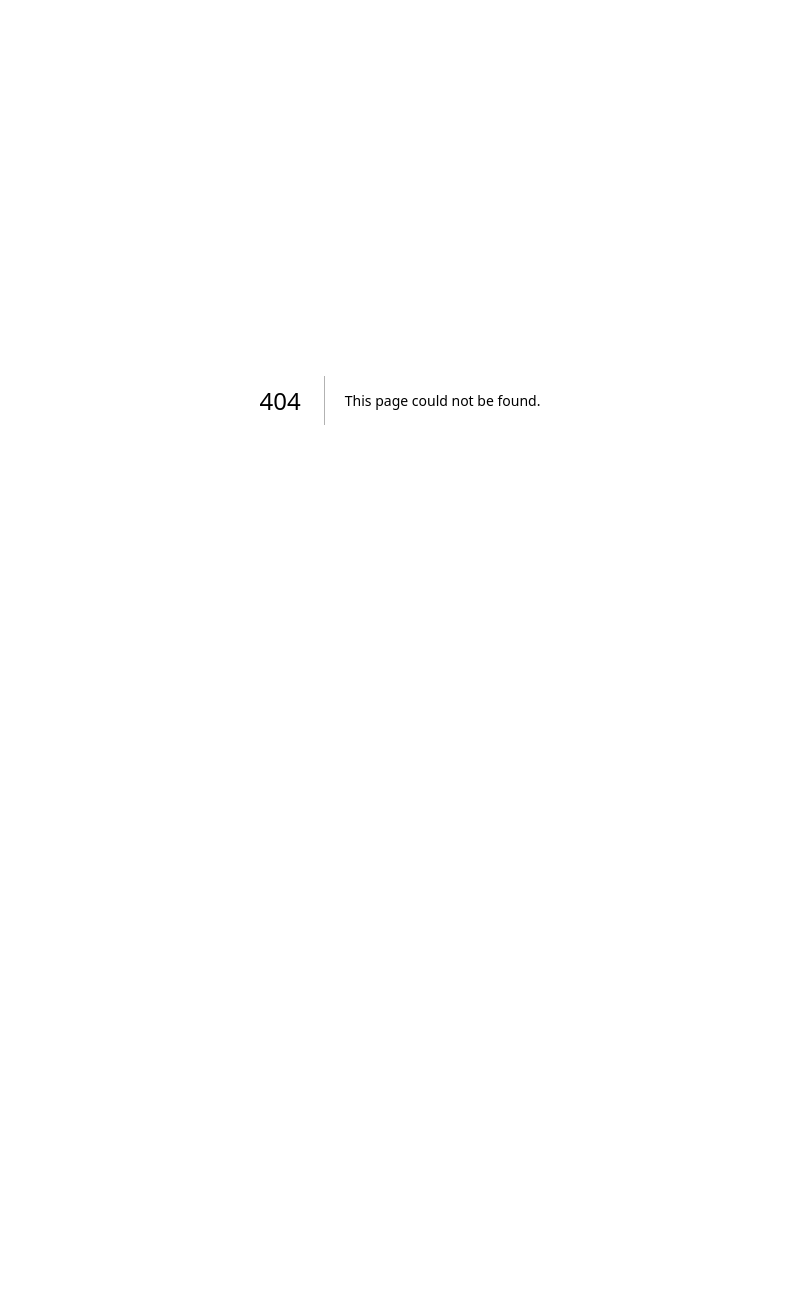
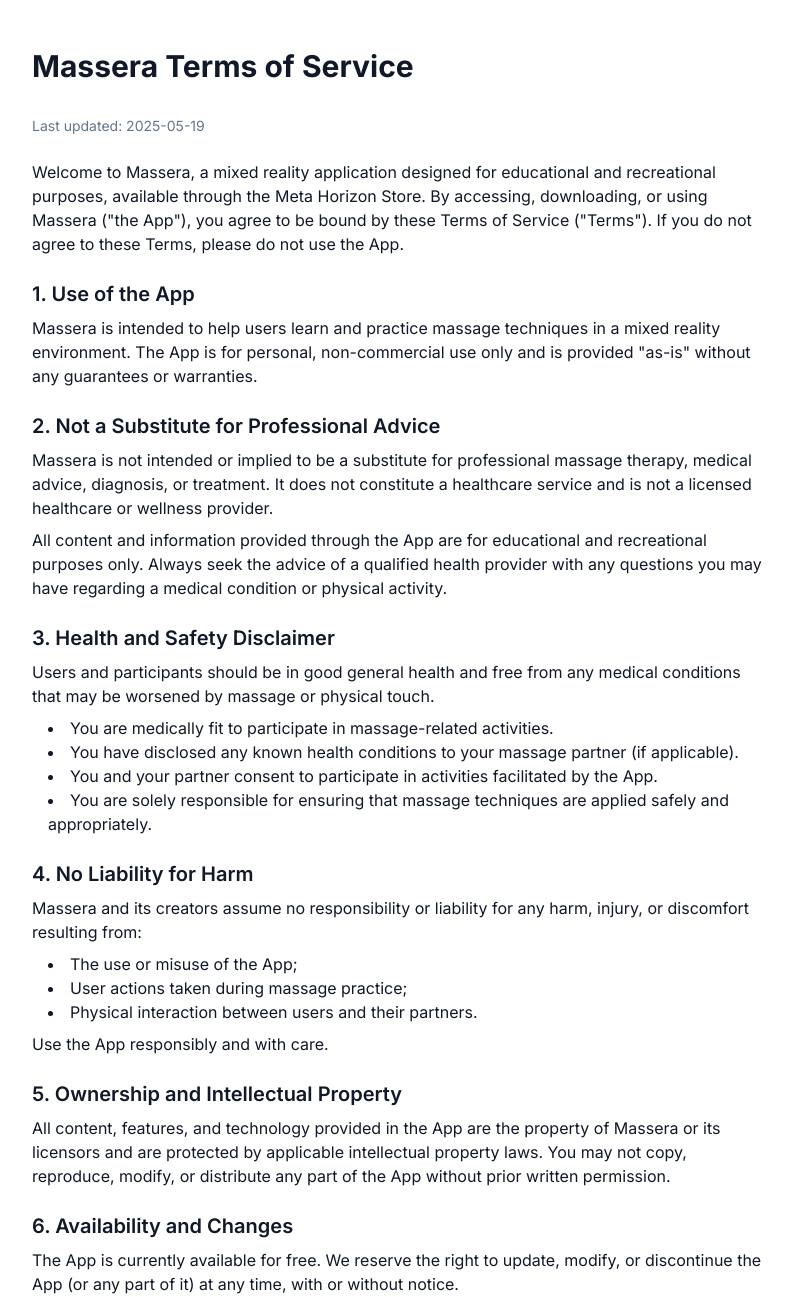
Before and after one commit to Gustorvo/Massera-landing-page, a Next.js app: page /terms in a window 1280 px wide. Before the commit this address had no page. Shown: the top 1297 px of the page, without its empty margins (240-1033 px from the left). Before the commit the page ends 800 px from the top, so only its background shows below. Built offline with nearby package versions, Linux system fonts and the light colour scheme.

Commit message:
feat: add Terms of Service page to outline user responsibilities and app usage guidelines

```diff
--- /dev/null
+++ b/app/terms/page.tsx
@@ -0,0 +1,61 @@
+import React from 'react';
+
+export default function TermsOfService() {
+  return (
+    <main className="max-w-3xl mx-auto px-4 py-12 text-gray-900">
+      <h1 className="text-3xl font-bold mb-8">Massera Terms of Service</h1>
+      <p className="mb-6 text-sm text-muted-foreground">Last updated: 2025-05-19</p>
+      <section className="mb-6">
+        <p>Welcome to Massera, a mixed reality application designed for educational and recreational purposes, available through the Meta Horizon Store. By accessing, downloading, or using Massera ("the App"), you agree to be bound by these Terms of Service ("Terms"). If you do not agree to these Terms, please do not use the App.</p>
+      </section>
+      <section className="mb-6">
+        <h2 className="text-xl font-semibold mb-2">1. Use of the App</h2>
+        <p>Massera is intended to help users learn and practice massage techniques in a mixed reality environment. The App is for personal, non-commercial use only and is provided "as-is" without any guarantees or warranties.</p>
+      </section>
+      <section className="mb-6">
+        <h2 className="text-xl font-semibold mb-2">2. Not a Substitute for Professional Advice</h2>
+        <p>Massera is not intended or implied to be a substitute for professional massage therapy, medical advice, diagnosis, or treatment. It does not constitute a healthcare service and is not a licensed healthcare or wellness provider.</p>
+        <p className="mt-2">All content and information provided through the App are for educational and recreational purposes only. Always seek the advice of a qualified health provider with any questions you may have regarding a medical condition or physical activity.</p>
+      </section>
+      <section className="mb-6">
+        <h2 className="text-xl font-semibold mb-2">3. Health and Safety Disclaimer</h2>
+        <p>Users and participants should be in good general health and free from any medical conditions that may be worsened by massage or physical touch.</p>
+        <ul className="list-disc list-inside ml-4 mt-2">
+          <li>You are medically fit to participate in massage-related activities.</li>
+          <li>You have disclosed any known health conditions to your massage partner (if applicable).</li>
+          <li>You and your partner consent to participate in activities facilitated by the App.</li>
+          <li>You are solely responsible for ensuring that massage techniques are applied safely and appropriately.</li>
+        </ul>
+      </section>
+      <section className="mb-6">
+        <h2 className="text-xl font-semibold mb-2">4. No Liability for Harm</h2>
+        <p>Massera and its creators assume no responsibility or liability for any harm, injury, or discomfort resulting from:</p>
+        <ul className="list-disc list-inside ml-4 mt-2">
+          <li>The use or misuse of the App;</li>
+          <li>User actions taken during massage practice;</li>
+          <li>Physical interaction between users and their partners.</li>
+        </ul>
+        <p className="mt-2">Use the App responsibly and with care.</p>
+      </section>
+      <section className="mb-6">
+        <h2 className="text-xl font-semibold mb-2">5. Ownership and Intellectual Property</h2>
+        <p>All content, features, and technology provided in the App are the property of Massera or its licensors and are protected by applicable intellectual property laws. You may not copy, reproduce, modify, or distribute any part of the App without prior written permission.</p>
+      </section>
+      <section className="mb-6">
+        <h2 className="text-xl font-semibold mb-2">6. Availability and Changes</h2>
+        <p>The App is currently available for free. We reserve the right to update, modify, or discontinue the App (or any part of it) at any time, with or without notice.</p>
+      </section>
+      <section className="mb-6">
+        <h2 className="text-xl font-semibold mb-2">7. Acceptance of Terms</h2>
+        <p>By accessing, downloading, or using Massera, you agree to these Terms. If you do not agree with any part of the Terms, you should refrain from using the App.</p>
+      </section>
+      <section className="mb-6">
+        <h2 className="text-xl font-semibold mb-2">8. Contact</h2>
+        <p>If you have any questions or feedback regarding these Terms, please contact us at:</p>
+        <address className="not-italic mt-2">
+          <div>Email: <a href="mailto:info@arvoxrlabs.com" className="text-blue-600 underline">info@arvoxrlabs.com</a></div>
+        </address>
+      </section>
+    </main>
+  );
+}
```
